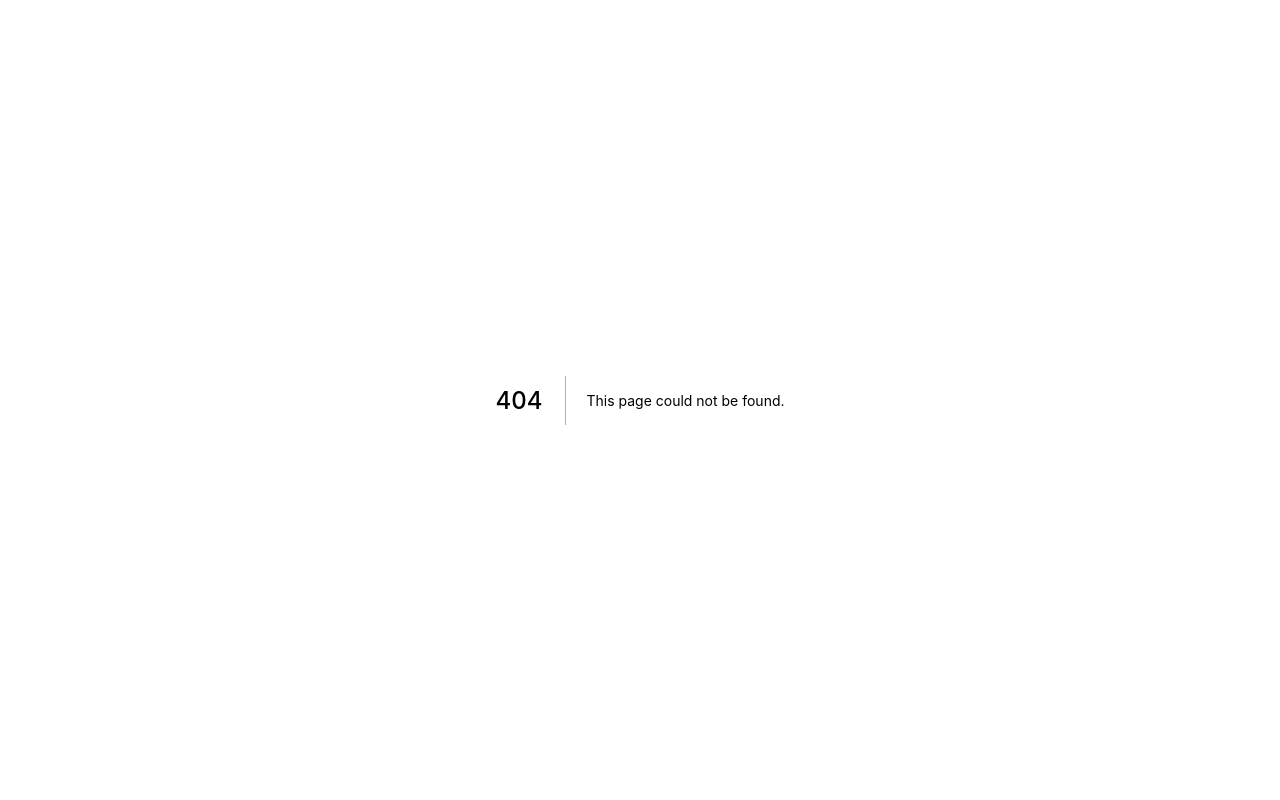
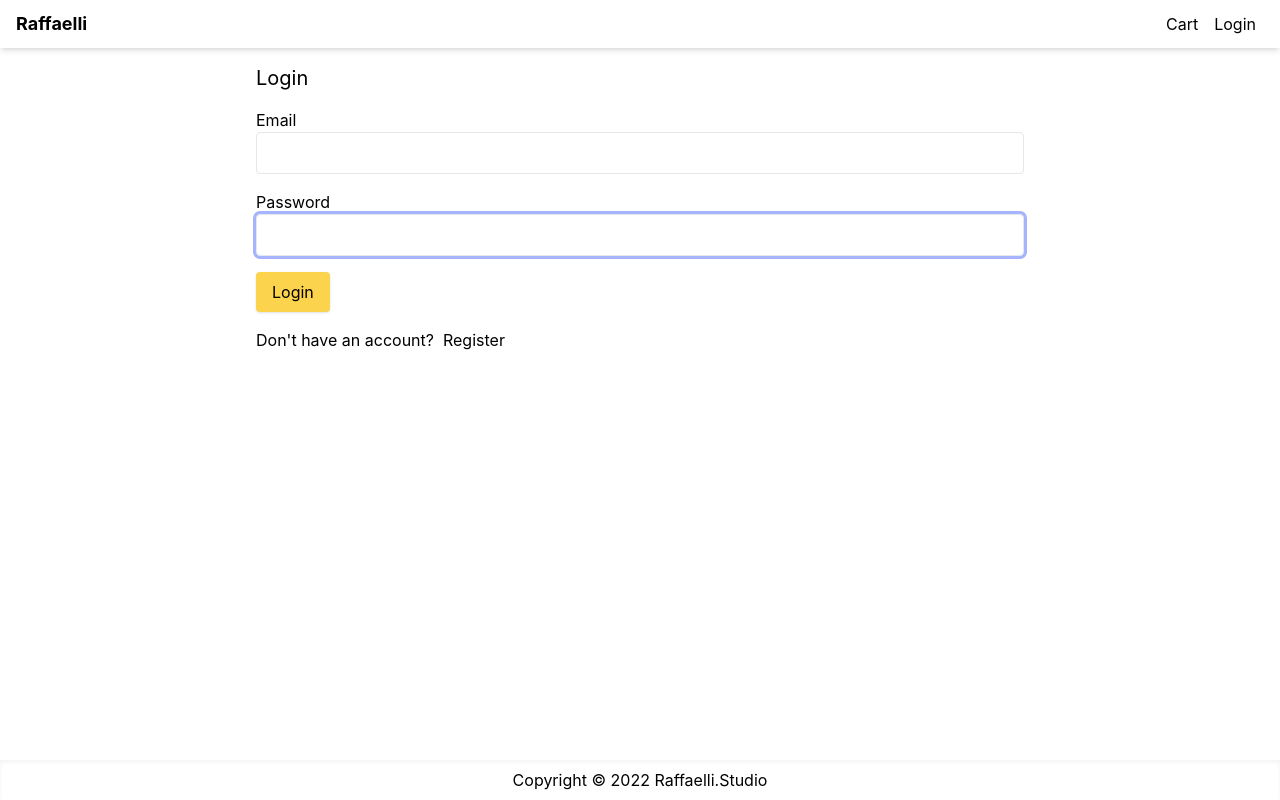
Before and after one commit to 42atlas/next-tailwind-ecommerce, a Next.js app: page /login in a window 1280 px wide. Before the commit this address had no page. Built offline with nearby package versions, Linux system fonts and the light colour scheme.

Commit message:
login form validation

```diff
--- a/package.json
+++ b/package.json
@@ -13,7 +13,8 @@
     "js-cookie": "^3.0.1",
     "next": "latest",
     "react": "18.2.0",
-    "react-dom": "18.2.0"
+    "react-dom": "18.2.0",
+    "react-hook-form": "^7.34.1"
   },
   "devDependencies": {
     "@types/react": "^18.0.17",
--- a/pages/cart.js
+++ b/pages/cart.js
@@ -91,7 +91,7 @@
               </li>
               <li>
                 <button
-                  onClick={() => router.push('/shipping')}
+                  onClick={() => router.push('login?redirect=/shipping')}
                   className='primary-button w-full'
                 >
                   Check Out
--- /dev/null
+++ b/pages/login.js
@@ -0,0 +1,70 @@
+import Link from 'next/link'
+import React from 'react'
+import { useForm } from 'react-hook-form'
+import Layout from '../components/Layout'
+
+export default function LoginScreen() {
+  const {
+    handleSubmit,
+    register,
+    formState: { errors },
+  } = useForm()
+  const submitHandler = ({ email, password }) => {
+    console.log(email, password)
+  }
+  return (
+    <Layout title='Login'>
+      <form
+        className='mx-auto max-w-screen-md'
+        onSubmit={handleSubmit(submitHandler)}
+      >
+        <h1 className='mb-4 text-xl'>Login</h1>
+        <div className='mb-4'>
+          <label htmlFor='email'>Email</label>
+          <input
+            type='email'
+            {...register('email', {
+              required: 'Please enter email',
+              pattern: {
+                value: /^[a-zA-Z0-9_.+-]+@[a-zA-Z0-9-]+.[a-zA-Z0-9-.]+$/i,
+                message: 'Please enter valid email',
+              },
+            })}
+            className='w-full'
+            id='email'
+            autoFocus
+          ></input>
+          {errors.email && (
+            <div className='text-red-500'>{errors.email.message}</div>
+          )}
+        </div>
+        <div className='mb-4'>
+          <label htmlFor='password'>Password</label>
+          <input
+            type='password'
+            {...register('password', {
+              required: 'Please enter password',
+              minLength: {
+                value: 6,
+                message: 'Password must have more than 5 chars',
+              },
+            })}
+            className='w-full'
+            id='password'
+            autoFocus
+          ></input>
+          {errors.password && (
+            <div className='text-red-500'>{errors.password.message}</div>
+          )}
+        </div>
+        <div className='mb-4'>
+          <button className='primary-button'>Login</button>
+        </div>
+        <div className='mb-4'>
+          Don&apos;t have an account? &nbsp;
+          <Link href='register'>Register</Link>
+        </div>
+      </form>
+    </Layout>
+  )
+}
--- a/styles/globals.css
+++ b/styles/globals.css
@@ -26,3 +26,9 @@
 .primary-button {
   @apply rounded bg-amber-300 py-2 px-4 shadow outline-none hover:bg-amber-400 active:bg-amber-500;
 }
+
+input,
+select,
+textarea {
+  @apply rounded border p-2 outline-none ring-indigo-300 focus:ring;
+}
```
Also changed, not shown: 1 other file (tests, documents, lock files or other folders).
